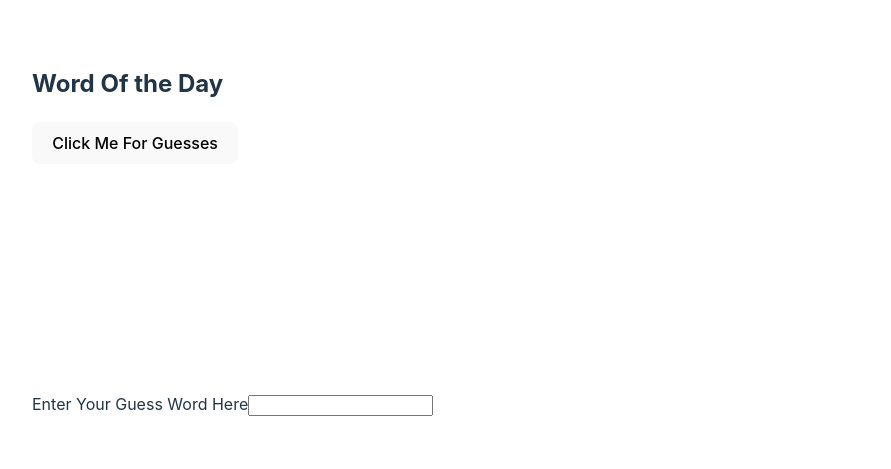
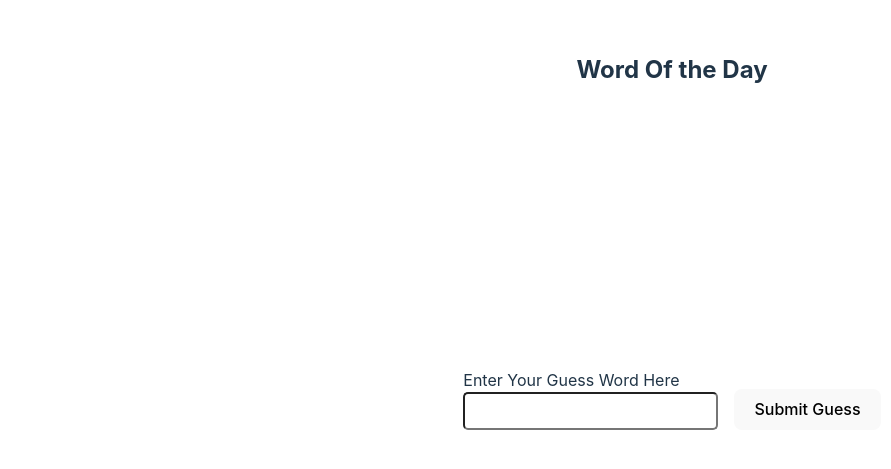
Before and after one commit to joshD90/interviewPrep, a React (Vite) app: page / in a window 1280 px wide. Shown: the part 169-638 px from the top of the page, without its empty margins (16-907 px from the left). Built offline with nearby package versions, Linux system fonts and the light colour scheme.

Commit message:
just fixed up some of the css and some of the edge case game rules to make it somewhat actually playable

```diff
--- a/src/wordle/Board.tsx
+++ b/src/wordle/Board.tsx
@@ -1,5 +1,7 @@
 import { useEffect, useState } from "react";
 import Guess from "./Guess";
+import fiveLetterWords from "./5letterWords";
+import "./board.css";
 
 export enum GuessCharStatus {
   UNDEFINED = -2,
@@ -20,7 +22,13 @@ export type GuessChar = { guessChar: string; guessStatus: GuessCharStatus };
 const Board = () => {
   const [guesses, setGuesses] = useState<GuessChar[][]>(initialGuesses);
   const [round, setRound] = useState(0);
-  const wordToGuess = "flight";
+  const [wordToGuess, setWordToGuess] = useState("");
+  const [endGameMessage, setEndgameMessage] = useState("");
+
+  useEffect(() => {
+    const randomNumber = Math.floor(Math.random() * fiveLetterWords.length) - 1;
+    setWordToGuess(fiveLetterWords[randomNumber]);
+  }, []);
 
   const handleGuessChange = (e: React.ChangeEvent<HTMLInputElement>) => {
     setGuesses((prev) => {
@@ -46,12 +54,12 @@ const Board = () => {
 
   const checkGuess = (e: React.FormEvent) => {
     e.preventDefault();
+    if (getGuessString(guesses[round]).length !== 5) return;
     if (getGuessString(guesses[round]) === wordToGuess) {
-      console.log("YOU WON");
+      setEndgameMessage(`YOU WON YOU LEGEND`);
       return;
     }
     setGuesses((prev) => {
-      console.log(JSON.parse(JSON.stringify(prev)), "prev before change");
       return prev.map((guess, index) => {
         if (index !== round) return guess;
         const updatedGuess = [...guess];
@@ -73,9 +81,14 @@ const Board = () => {
         return updatedGuess;
       });
     });
-    if (round === 6) return console.log("Game Over");
+    if (round === 5) {
+      setEndgameMessage(
+        `You have lost, The Word Was ${wordToGuess.toUpperCase()}`
+      );
+      return;
+    }
+
     setRound((prev) => prev + 1);
-    console.log(Array.isArray(guesses[1]));
   };
 
   const getGuessString = (guessObj: GuessChar[]) => {
@@ -85,24 +98,26 @@ const Board = () => {
   };
 
   return (
-    <section style={{ width: "100%", height: "100%" }}>
+    <section className="board">
       <h2>Word Of the Day</h2>
-      <button onClick={() => console.log(guesses, "GUESSES")}>
-        Click Me For Guesses
-      </button>
-      <div style={{ width: "50%", height: "50%" }}>
-        {guesses.map((guess, index) => (
+
+      <div className="guess-table">
+        {guesses.map((_guess, index) => (
           <Guess guess={guesses[index]} key={index} />
         ))}
       </div>
-      <form onSubmit={checkGuess}>
+      <form onSubmit={checkGuess} className="input-form">
+        <div className="input-div">
           <label htmlFor="">Enter Your Guess Word Here</label>
           <input
             type="text"
             onChange={handleGuessChange}
             value={getGuessString(guesses[round])}
           />
+        </div>
+        <button>Submit Guess</button>
       </form>
+      {endGameMessage !== "" && <h3>{endGameMessage}</h3>}
     </section>
   );
 };
--- a/src/wordle/Guess.tsx
+++ b/src/wordle/Guess.tsx
@@ -17,7 +17,7 @@ const Guess: FC<Props> = ({ guess }) => {
       case GuessCharStatus.INCORRECT:
         return "red";
       case GuessCharStatus.WRONGPOS:
-        return "yellow";
+        return "rgb(154, 90, 1)";
     }
   };
 
@@ -38,11 +38,14 @@ const Guess: FC<Props> = ({ guess }) => {
             height: "20px",
             width: "20px",
             margin: "10px, 5px",
+            display: "flex",
+            justifyContent: "center",
+            alignItems: "center",
             backgroundColor: determineBackgroundColor(guess[index].guessStatus),
           }}
           key={index}
         >
-          {guess[index].guessChar}
+          {guess[index].guessChar.toUpperCase()}
         </span>
       ))}
     </div>
--- /dev/null
+++ b/src/wordle/board.css
@@ -0,0 +1,29 @@
+.board {
+  width: 100%;
+  height: 100%;
+  display: flex;
+  flex-direction: column;
+  align-items: center;
+  justify-content: space-around;
+}
+
+.guess-table {
+  width: 100%;
+  height: 100%;
+}
+
+.input-form {
+  display: flex;
+  gap: 1rem;
+  margin-top: 2rem;
+  align-items: flex-end;
+}
+.input-div {
+  display: flex;
+  flex-direction: column;
+}
+.input-div input {
+  height: 2rem;
+  border-radius: 5px;
+  font-size: 1.2rem;
+}
```
Lines whose indentation alone changed are shown as unchanged.
